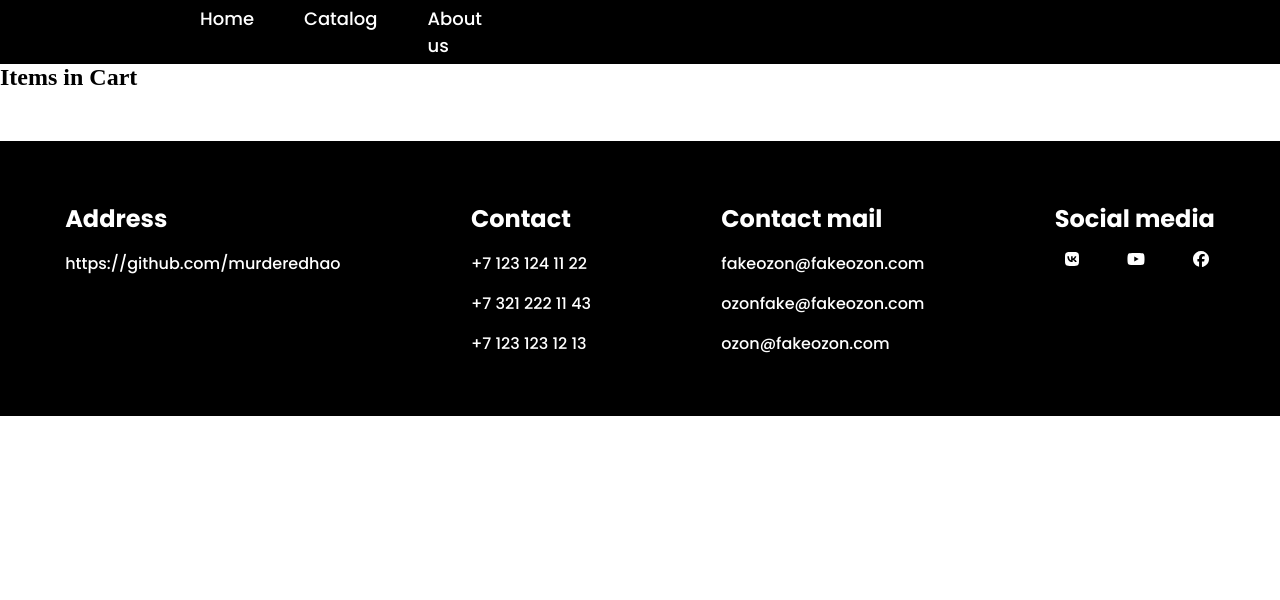
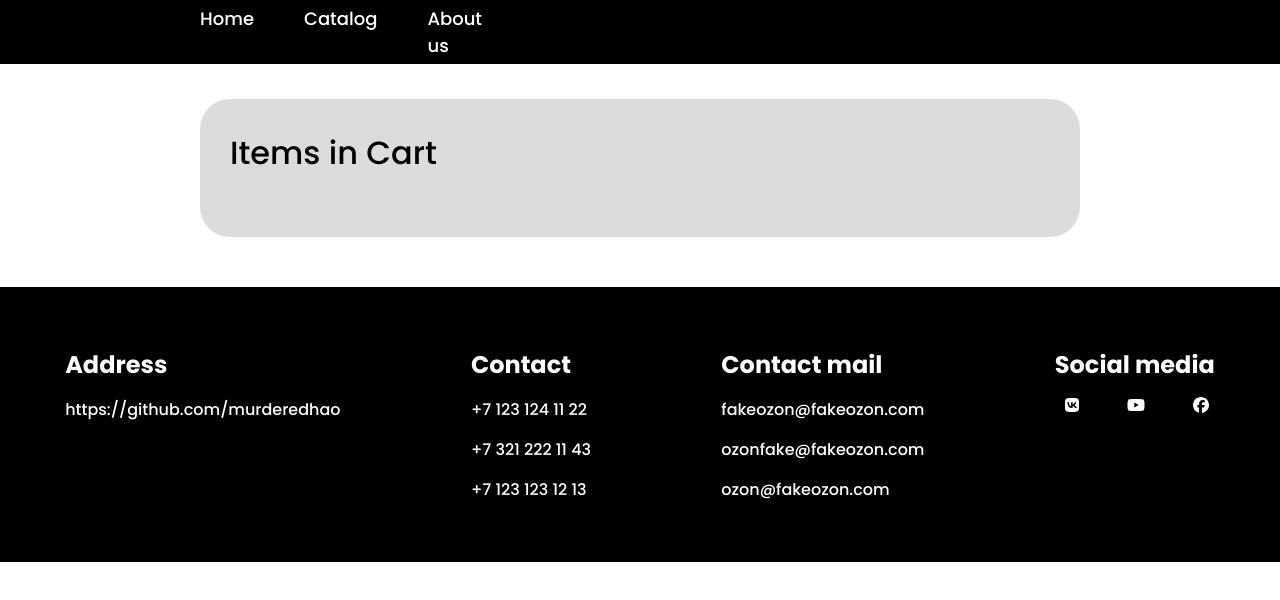
Before and after one commit to murderedhao/api-enjoyer, a React (Create React App) app: page /mycart in a window 1280 px wide. Shown: the top 600 px of the page. Built offline with nearby package versions, Linux system fonts and the light colour scheme.

Commit message:
Styles for MyCartPage

```diff
--- a/src/components/pages/CatalogPage/CatalogPage.module.scss
+++ b/src/components/pages/CatalogPage/CatalogPage.module.scss
@@ -1,8 +1,12 @@
 .container {
-  display: flex;
-	box-sizing: border-box;
+	display: flex;
 	margin-right: 200px;
 	margin-left: 200px;
+}
+
+.container__data {
+	display: flex;
+	box-sizing: border-box;
 	margin-top: 50px;
 	align-content: center;
 	justify-content: space-around;
--- a/src/components/pages/MyCartPage/MyCartPage.jsx
+++ b/src/components/pages/MyCartPage/MyCartPage.jsx
@@ -1,19 +1,22 @@
 import React from 'react'
 import { useSelector } from 'react-redux'
+import styles from './MyCartPage.module.scss'
 
 const MyCartPage = () => {
 	const cartItems = useSelector(state => state.item.transactions.items)
 	return (
-		<div>
-			<h2>Items in Cart</h2>
-			<div>
-				{cartItems.map((item, index) => (
-					<div key={index}>
-						<img src={item.images} alt={`Item ${index}`} />
-						<p>{item.title}</p>
-					</div>
-				))}
-			</div>
+		<div className={styles.container}>
+			<h1 className={styles.container__head}>Items in Cart</h1>
+			{cartItems.map((item, index) => (
+				<div className={styles.container__item} key={index}>
+					<img
+						className={styles.container__img}
+						src={item.images}
+						alt={`Item ${index}`}
+					/>
+					<p className={styles.container__title}>{item.title}</p>
+				</div>
+			))}
 		</div>
 	)
 }
--- a/src/components/pages/MyCartPage/MyCartPage.module.scss
+++ b/src/components/pages/MyCartPage/MyCartPage.module.scss
@@ -0,0 +1,33 @@
+.container {
+	box-sizing: border-box;
+	background-color: gainsboro;
+	margin-top: 35px;
+	margin-left: 200px;
+	margin-right: 200px;
+	padding: 30px;
+	border-radius: 30px;
+}
+.container__head {
+	margin-bottom: 30px;
+	font-family: 'Poppins', sans-serif;
+	font-weight: 500;
+	font-size: 32px;
+}
+.container__item {
+	box-sizing: border-box;
+	background-color: rgb(29, 28, 28);
+	border-radius: 30px;
+	padding-left: 100px;
+	margin-bottom: 20px;
+}
+.container__img {
+	width: 297px;
+	height: 320px;
+	border-radius: 30px;
+	margin-top: 25px;
+}
+.container__title {
+	width: 297px;
+	height: 60px;
+	color: white;
+}
```
